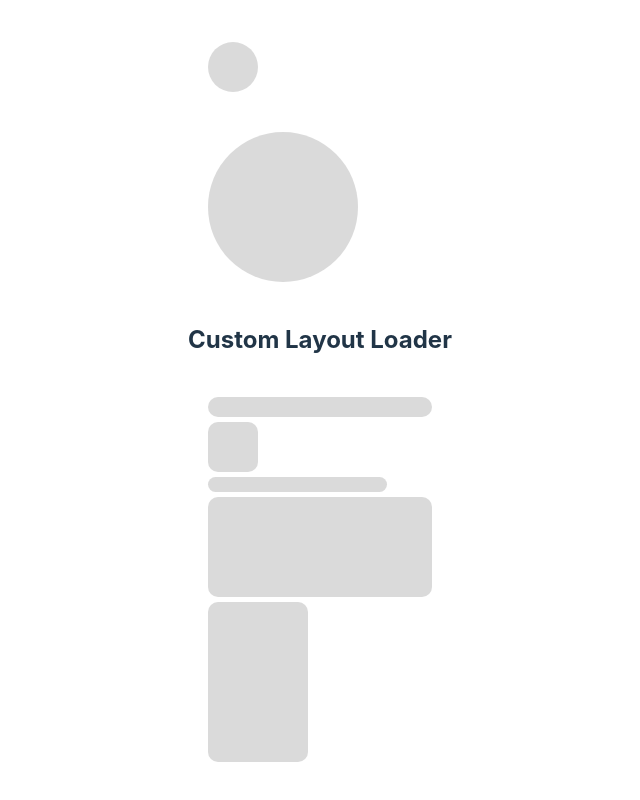
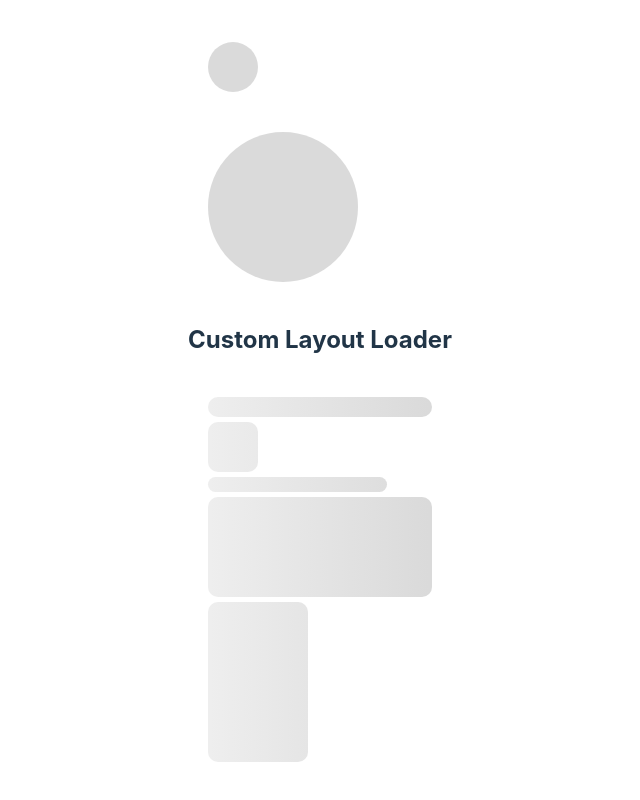
Before and after one commit to arunraj-ar/magic-shimmer, a React (Vite) app: page / in a window 1280 px wide. Shown: the part 302-1102 px from the top of the page, without its empty margins (320-960 px from the left). Built offline with nearby package versions, Linux system fonts and the light colour scheme.

Commit message:
speed addded

```diff
--- a/src/App.jsx
+++ b/src/App.jsx
@@ -22,7 +22,7 @@ function App() {
           { shape: 'rectangle', width: '100%', height: '100px' },
           { shape: 'rectangle', width: '100px', height: '10rem' },
         ]}
-        speed={1.5}
+        speed={4}
       />
     </div>
     </>
--- a/src/Loader.jsx
+++ b/src/Loader.jsx
@@ -41,7 +41,7 @@ const Loader = ({
   ));
 
   return (
-    <div className="back">
+    <div className="back" style={{animationDuration: `${speed}s`}}>
       <div className="base">
         {layoutStructure.length > 0 ? (
           <div className="holesWrapper">{layoutStructure}</div>
```
